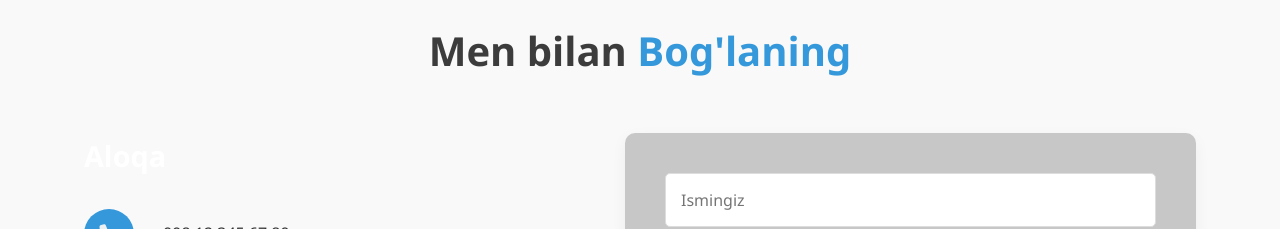
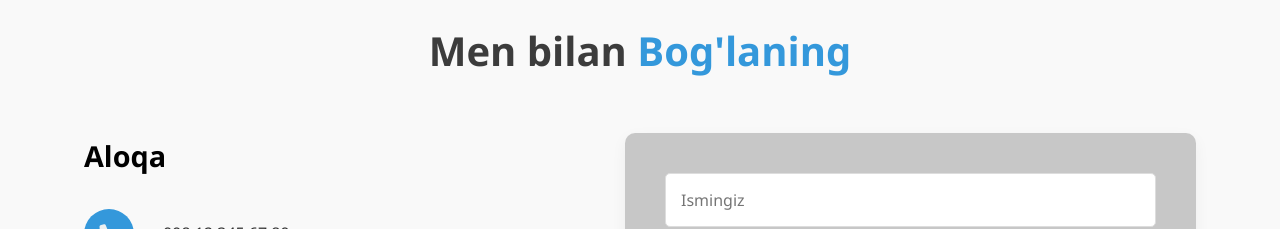
Before and after one commit to alisherwebb/olimovku, a plain HTML site: page index.html in a window 1280 px wide. Shown: the part 3315-3544 px from the top of the page. Drawn offline with Linux system fonts and the light colour scheme; a script that the page names is missing.

Commit message:
title qora bo'ldi

```diff
--- a/index.html
+++ b/index.html
@@ -207,7 +207,7 @@
         <h2 class="section-title">Men bilan <span>Bog'laning</span></h2>
         <div class="contact-content">
           <div class="contact-info">
-            <h3>Aloqa</h3>
+            <h3 style="color: black;">Aloqa</h3>
             <div class="info-item">
               <i class="fas fa-phone"></i>
               <span>+998 12 345 67 89</span>
```
